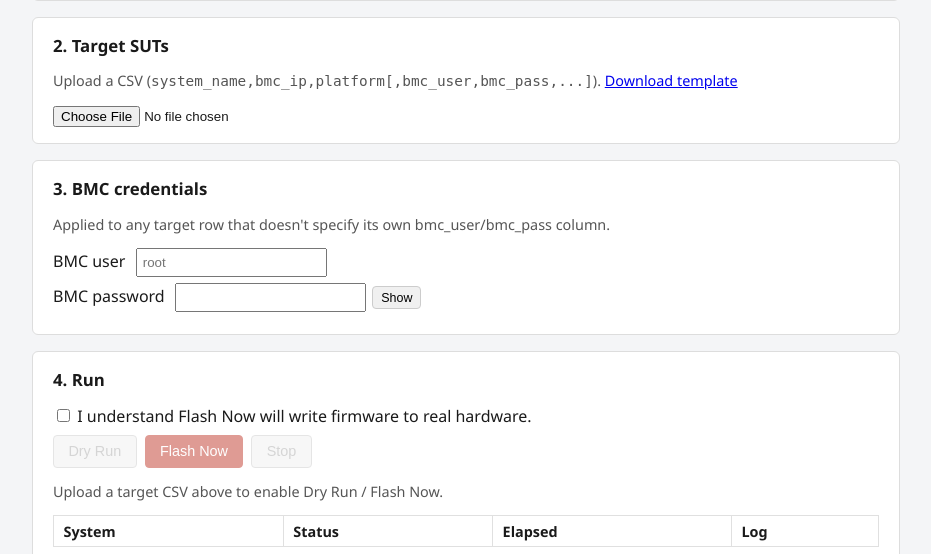
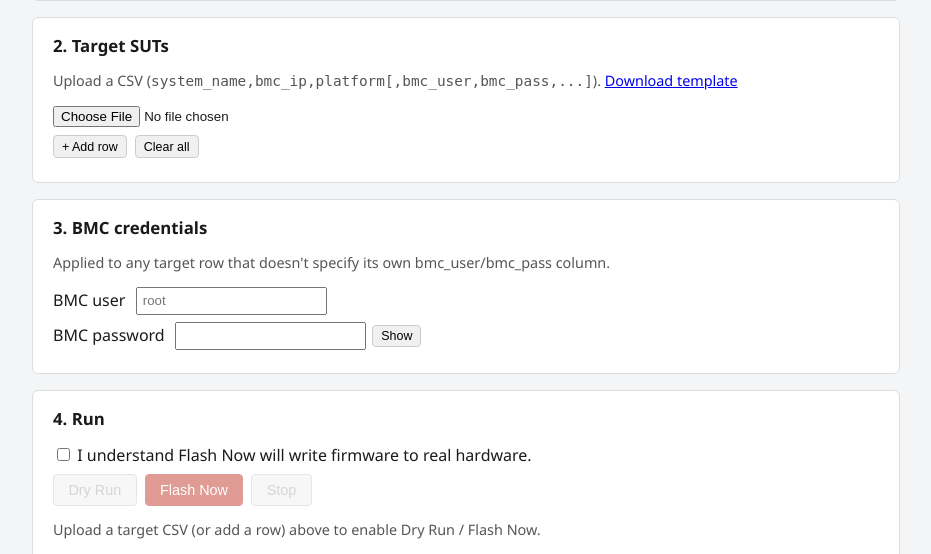
Before and after one commit to malsanth-amd/Bulk_FlashFW_SP8, a FastAPI app: page / in a window 1280 px wide. Shown: the part 899-1453 px from the top of the page, without its empty margins (174-1105 px from the left). Run offline with FastAPI, Linux system fonts and the light colour scheme; the visitor is signed in with stand-in values (Sample User, id 1); lists and menus that the app fills with data are empty; parts of the project's set-up code (start-up, migrations or seed data) failed here and were passed over.

Commit message:
Make the Target SUTs table editable (edit/remove/add rows in place)
Targets are now held as parsed data (headers + rows) instead of the raw
uploaded file - the preview table's cells are real inputs, a per-row
remove (x) button, "+ Add row" (works even with no CSV uploaded, to
build a list from scratch), and "Clear all". The CSV actually sent to
the server is re-serialized from this in-memory state at submit time,
so edits take effect without needing to re-upload a file.

```diff
--- a/app/static/app.js
+++ b/app/static/app.js
@@ -3,16 +3,22 @@
 // Qt signals driving widgets directly, we open an EventSource (SSE) onto
 // /api/jobs/{id}/stream and update the DOM as lines arrive.
 
-let targetsFile = null;
-let targetsRowCount = 0;
+// Targets are held as parsed data (headers + rows), not the raw uploaded
+// file - this is what makes the preview table editable in place: any edit/
+// remove/add updates this in-memory state directly, and the actual CSV
+// sent to the server is re-serialized from it at submit time (see
+// rowsToCsv() in startFlashJob), rather than always re-sending the
+// original file untouched.
+let targetsHeaders = [];
+let targetsRows = [];
 let activeJobId = null;
 let activeEventSource = null;
 
 const el = (id) => document.getElementById(id);
 
-// Minimal CSV parser - the targets CSV is always a simple, unquoted format
-// (see systems_template.csv), so a plain split is enough; no need for a
-// full RFC-4180 parser here.
+// Minimal CSV parser/serializer - the targets CSV is always a simple,
+// unquoted format (see systems_template.csv), so a plain split/join is
+// enough; no need for a full RFC-4180 parser here.
 function parseCsv(text) {
   const lines = text.trim().split("\n").filter((l) => l.trim().length > 0);
   if (lines.length === 0) return { headers: [], rows: [] };
@@ -21,34 +27,74 @@ function parseCsv(text) {
   return { headers, rows };
 }
 
-function renderTargetsPreview(headers, rows) {
+function rowsToCsv(headers, rows) {
+  return [headers.join(","), ...rows.map((r) => headers.map((_, i) => r[i] ?? "").join(","))].join("\n") + "\n";
+}
+
+function renderTargetsTable() {
   const table = el("targets-table");
   const head = el("targets-table-head");
   const body = el("targets-table-body");
-  head.innerHTML = headers.map((h) => `<th>${h}</th>`).join("");
-  body.innerHTML = rows.map((row) =>
-    `<tr>${headers.map((_, i) => `<td>${row[i] ?? ""}</td>`).join("")}</tr>`
+  const hasRows = targetsRows.length > 0;
+
+  head.innerHTML = targetsHeaders.map((h) => `<th>${h}</th>`).join("") + "<th></th>";
+  body.innerHTML = targetsRows.map((row, rowIdx) =>
+    `<tr>${targetsHeaders.map((_, colIdx) =>
+      `<td><input type="text" class="target-cell" value="${(row[colIdx] ?? "").replace(/"/g, "&quot;")}" data-row="${rowIdx}" data-col="${colIdx}"></td>`
+    ).join("")}<td><button type="button" class="fw-clear-btn target-remove-btn" data-row="${rowIdx}" title="Remove this system">&times;</button></td></tr>`
   ).join("");
-  table.hidden = rows.length === 0;
+
+  table.hidden = !hasRows;
+  el("targets-edit-hint").hidden = !hasRows;
+}
+
+function loadTargetsFromCsvText(text, sourceLabel) {
+  const { headers, rows } = parseCsv(text);
+  targetsHeaders = headers;
+  targetsRows = rows;
+  el("targets-preview").textContent = `${rows.length} target system(s) loaded from ${sourceLabel}`;
+  renderTargetsTable();
+  updateRunGating();
 }
 
 el("targets-csv").addEventListener("change", (e) => {
-  targetsFile = e.target.files[0] || null;
-  const preview = el("targets-preview");
-  if (!targetsFile) {
-    preview.textContent = "";
-    renderTargetsPreview([], []);
-    targetsRowCount = 0;
-    updateRunGating();
-    return;
-  }
-  targetsFile.text().then((text) => {
-    const { headers, rows } = parseCsv(text);
-    targetsRowCount = rows.length;
-    preview.textContent = `${rows.length} target system(s) loaded from ${targetsFile.name}`;
-    renderTargetsPreview(headers, rows);
-    updateRunGating();
-  });
+  const file = e.target.files[0];
+  if (!file) return;
+  file.text().then((text) => loadTargetsFromCsvText(text, file.name));
+});
+
+// Inline edit: typing in any cell updates the in-memory row directly.
+el("targets-table-body").addEventListener("input", (e) => {
+  if (!e.target.classList.contains("target-cell")) return;
+  const row = Number(e.target.dataset.row);
+  const col = Number(e.target.dataset.col);
+  targetsRows[row][col] = e.target.value;
+});
+
+// Remove a single system.
+el("targets-table-body").addEventListener("click", (e) => {
+  if (!e.target.classList.contains("target-remove-btn")) return;
+  const row = Number(e.target.dataset.row);
+  targetsRows.splice(row, 1);
+  el("targets-preview").textContent = `${targetsRows.length} target system(s) loaded`;
+  renderTargetsTable();
+  updateRunGating();
+});
+
+el("add-row-btn").addEventListener("click", () => {
+  if (targetsHeaders.length === 0) targetsHeaders = ["system_name", "bmc_ip", "platform"];
+  targetsRows.push(targetsHeaders.map(() => ""));
+  renderTargetsTable();
+  updateRunGating();
+});
+
+el("clear-targets-btn").addEventListener("click", () => {
+  targetsRows = [];
+  targetsHeaders = [];
+  el("targets-csv").value = "";
+  el("targets-preview").textContent = "";
+  renderTargetsTable();
+  updateRunGating();
 });
 
 el("confirm-flash").addEventListener("change", updateRunGating);
@@ -168,8 +214,8 @@ el("stop-btn").addEventListener("click", async () => {
 });
 
 async function startFlashJob(dryRun) {
-  if (!targetsFile) {
-    appendLog("ERROR: upload a targets CSV first.");
+  if (targetsRows.length === 0) {
+    appendLog("ERROR: add or upload at least one target system first.");
     return;
   }
   const triggeringBtn = el(dryRun ? "dry-run-btn" : "flash-now-btn");
@@ -180,8 +226,9 @@ async function startFlashJob(dryRun) {
   clearStatusTable();
   appendLog(dryRun ? "=== Starting dry run ===" : "=== Starting FLASH NOW ===");
 
+  const csvBlob = new Blob([rowsToCsv(targetsHeaders, targetsRows)], { type: "text/csv" });
   const form = new FormData();
-  form.append("targets_csv", targetsFile);
+  form.append("targets_csv", csvBlob, "targets.csv");
   form.append("dry_run", dryRun ? "true" : "false");
   if (el("bmc-user").value) form.append("bmc_user", el("bmc-user").value);
   if (el("bmc-pass").value) form.append("bmc_pass", el("bmc-pass").value);
@@ -245,19 +292,19 @@ function streamJob(jobId, onDone) {
 }
 
 function setRunButtonsEnabled(enabled) {
-  el("dry-run-btn").disabled = !enabled || !targetsFile;
-  el("flash-now-btn").disabled = !enabled || !el("confirm-flash").checked || !targetsFile;
+  el("dry-run-btn").disabled = !enabled || targetsRows.length === 0;
+  el("flash-now-btn").disabled = !enabled || !el("confirm-flash").checked || targetsRows.length === 0;
 }
 
 function updateRunGating() {
   setRunButtonsEnabled(true);
   const hint = el("run-hint");
-  if (!targetsFile) {
-    hint.textContent = "Upload a target CSV above to enable Dry Run / Flash Now.";
+  if (targetsRows.length === 0) {
+    hint.textContent = "Upload a target CSV (or add a row) above to enable Dry Run / Flash Now.";
   } else if (!el("confirm-flash").checked) {
-    hint.textContent = `${targetsRowCount} target system(s) loaded. Check the box above to enable Flash Now (Dry Run is always safe).`;
+    hint.textContent = `${targetsRows.length} target system(s) loaded. Check the box above to enable Flash Now (Dry Run is always safe).`;
   } else {
-    hint.textContent = `${targetsRowCount} target system(s) loaded - ready to flash.`;
+    hint.textContent = `${targetsRows.length} target system(s) loaded - ready to flash.`;
   }
 }
 
--- a/app/static/style.css
+++ b/app/static/style.css
@@ -33,6 +33,14 @@ body {
   text-align: left;
   font-size: 0.9rem;
 }
+.targets-toolbar { display: flex; gap: 0.5rem; margin: 0.5rem 0; }
+.target-cell {
+  width: 100%; border: 1px solid transparent; background: transparent;
+  padding: 0.2rem 0.3rem; font-size: 0.88rem; font-family: inherit;
+}
+.target-cell:hover { border-color: #ccc; }
+.target-cell:focus { border-color: #1a5fb4; background: white; outline: none; }
+.target-remove-btn { font-size: 1rem; }
 .button {
   padding: 0.45rem 0.9rem;
   border: 1px solid #ccc;
--- a/app/templates/index.html
+++ b/app/templates/index.html
@@ -66,6 +66,11 @@
   </p>
   <input type="file" id="targets-csv" accept=".csv">
   <div id="targets-preview"></div>
+  <div class="targets-toolbar" id="targets-toolbar">
+    <button type="button" id="add-row-btn" class="button button-small">+ Add row</button>
+    <button type="button" id="clear-targets-btn" class="button button-small">Clear all</button>
+  </div>
+  <p class="hint" id="targets-edit-hint" hidden>Click any cell to edit it. Changes apply when you Dry Run / Flash Now.</p>
   <table class="status-table" id="targets-table" hidden>
     <thead><tr id="targets-table-head"></tr></thead>
     <tbody id="targets-table-body"></tbody>
```
